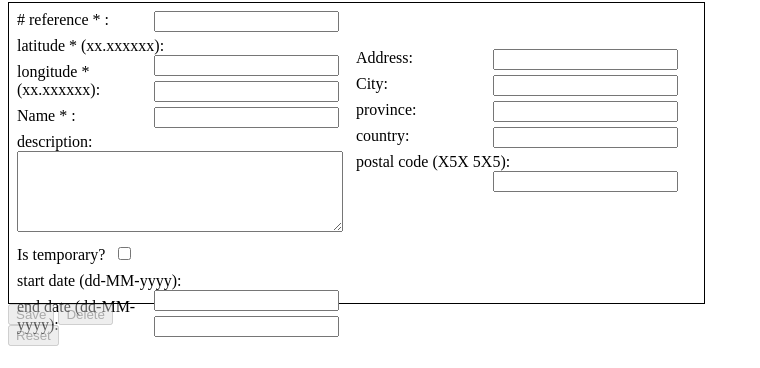
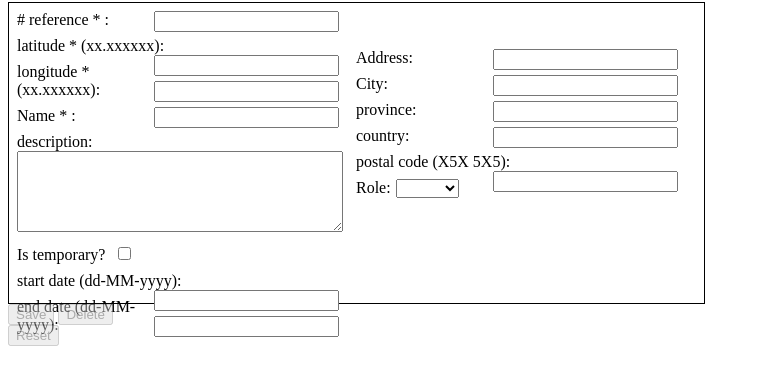
Before and after one commit to paulchamberland/MESTO, a PHP site: page /sites.html in a window 1280 px wide. Shown: the part 78-446 px from the top of the page, without its empty margins (0-760 px from the left). Run offline with PHP 8.4, Linux system fonts and the light colour scheme.

Commit message:
Adding a role value to the site object

```diff
--- a/MESTO_WEB_APP/SQL/updateMesto.sql
+++ b/MESTO_WEB_APP/SQL/updateMesto.sql
@@ -1 +1,2 @@
 ALTER TABLE `site` ADD `isTemporary` BOOLEAN NOT NULL DEFAULT FALSE AFTER `postalCode`;
+ALTER TABLE `site` ADD `role` varchar(4) NOT NULL DEFAULT '' AFTER `endDate`;
--- a/MESTO_WEB_APP/php/DAOSite.php
+++ b/MESTO_WEB_APP/php/DAOSite.php
@@ -14,6 +14,7 @@
     public $isTemporary;
 	public $startDate;
 	public $endDate;
+    public $role;
 	public $updateBy;
     public $updateDate;
 }
--- a/MESTO_WEB_APP/php/saveSite.php
+++ b/MESTO_WEB_APP/php/saveSite.php
@@ -13,9 +13,9 @@
 
         $arr = array("msg" => "", "error" => "");
         if ($rs[0]['nbSite'] == 0) {
-            $sql = 'INSERT INTO site (reference, latitude, longitude, siteName, description, address, city, province, country, postalCode, isTemporary, startDate, endDate, updateBy, updateDate)'
+            $sql = 'INSERT INTO site (reference, latitude, longitude, siteName, description, address, city, province, country, postalCode, isTemporary, startDate, endDate, role, updateBy, updateDate)'
                 .' values ("'.$site['reference'].'","'.$site['latitude'].'","'.$site['longitude'].'","'.$site['siteName'].'","'.$site['description'].'","'.$site['address']
-                .'","'.$site['city'].'","'.$site['province'].'","'.$site['country'].'","'.$site['postalCode'].'","'.$site['isTemporary'].'","'.$site['startDate'].'","'.$site['endDate'].'","apps", NOW())';
+                .'","'.$site['city'].'","'.$site['province'].'","'.$site['country'].'","'.$site['postalCode'].'","'.$site['isTemporary'].'","'.$site['startDate'].'","'.$site['endDate'].'","'.$site['role'].'","apps", NOW())';
             $con->exec($sql);
             $arr = array("msg" => "Site created successfully!!!", "error" => "");
         } else {
@@ -31,7 +31,7 @@
         $sql = 'UPDATE site SET reference="'.$site['reference'].'", latitude="'.$site['latitude'].'", longitude="'.$site['longitude'].'", siteName="'.$site['siteName']
                     .'", description="'.$site['description'].'", address="'.$site['address'].'", city="'.$site['city'].'", province="'.$site['province']
                     .'", country="'.$site['country'].'", postalCode="'.$site['postalCode'].'", isTemporary="'.$site['isTemporary'].'", startDate="'.$site['startDate']
-                    .'", endDate="'.$site['endDate'].'", updateBy="apps", updateDate=NOW() WHERE id="'.$site['id'].'"';
+                    .'", endDate="'.$site['endDate'].'", role="'.$site['role'].'", updateBy="apps", updateDate=NOW() WHERE id="'.$site['id'].'"';
         $con->exec($sql);
         $arr = array("msg" => "Site updated successfully!!!", "error" => "");
     }
--- a/MESTO_WEB_APP/sites.html
+++ b/MESTO_WEB_APP/sites.html
@@ -85,6 +85,7 @@
 				<div class="field"><label for="province">province:</label><input type="text" id="province" name="province" data-ng-model="site.province" /></div>
 				<div class="field"><label for="country">country:</label><input type="text" id="country" name="country" data-ng-model="site.country" /></div>
 				<div class="field"><label for="postalCode">postal code (X5X 5X5):</label><input type="text" id="postalCode" name="postalCode" data-ng-model="site.postalCode" data-ng-pattern="/^(?!.*[DFIOQU])[A-VXY][0-9][A-Z] [0-9][A-Z][0-9]$/" /></div>
+                <div class="field"><label for="role">Role:</label><select id="role" ng-model="site.role" name="role" ng-options="role.value as role.label for role in ROLE"></select></div>
 			</div>
 		</form>
 		<button data-ng-click="save();" ng-disabled="siteForm.$pristine || siteForm.$invalid">Save</button>
@@ -140,6 +141,7 @@
 
 		app.controller('siteCTL', function($scope, $http) {
             var ACTIVITY_DELETE = "del";
+            $scope.ROLE = [{value:'ED',label:'Edifice'},{value:'FLR',label:'Floor'},{value:'FOB',label:'FOB'},{value:'COP',label:'COP'},{value:'CMP',label:'CAMP'}];
 
 			$scope.site = {id: "",
 							reference :"",
@@ -154,10 +156,12 @@
 							city:"",
 							province:"",
 							country:"",
-							postalCode:""};
+							postalCode:"",
+                            role:""};
             var emptySite = {};
             $scope.canDelete = false;
 
+            // TODO: To remove at some point
             $scope.site_init = {id: "1",
 							reference :"test",
 							latitude:"12.123456",
@@ -171,14 +175,16 @@
 							city:"test10",
 							province:"test11",
 							country:"test12",
-							postalCode:"X5X 5X5"};
+							postalCode:"X5X 5X5",
+                            role:"COP"};
 
             function init() {
                 loadList();
                 emptySite = angular.copy($scope.site);
+                //$scope.site = angular.copy($scope.site_init); // TODO: to remove at some point...
             }
 
-            $scope.loadSite = function (p_site) {
+            $scope.loadSite = function(p_site) {
                 $scope.site = angular.copy(p_site);
                 $scope.site.startDate = new Date($scope.site.startDate).toDMY();
                 $scope.site.endDate = new Date($scope.site.endDate).toDMY();
@@ -186,14 +192,14 @@
                 $scope.canDelete = true;
             };
 
-            $scope.resetFrm = function () {
+            $scope.resetFrm = function() {
                 $scope.site = angular.copy(emptySite);
                 $scope.siteForm.$setPristine();
                 $scope.canDelete = false;
                 // TODO: reset old msg update a site, load again, modify and clic on reset...
             };
 
-            $scope.save = function () {
+            $scope.save = function() {
                 if ($scope.siteForm.$dirty && $scope.siteForm.$valid) {
                     $http({
                         method: 'POST',
@@ -212,7 +218,8 @@
 							city : $scope.siteForm.city.$modelValue,
 							province : $scope.siteForm.province.$modelValue,
 							country : $scope.siteForm.country.$modelValue,
-							postalCode : $scope.siteForm.postalCode.$modelValue
+							postalCode : $scope.siteForm.postalCode.$modelValue,
+                            role : $scope.siteForm.role.$modelValue
                         },
                         headers : {'Content-Type':'application/x-www-form-urlencoded; charset=UTF-8'}
                     }).success(
@@ -277,7 +284,7 @@
                 }
             };
 
-            function loadList () {
+            function loadList() {
                 $http.post("/MESTO/MESTO_WEB_APP/php/DAOSite.php").success( // TODO: Make a config with path
                     function(data) {
                         $scope.siteList = data;
```
